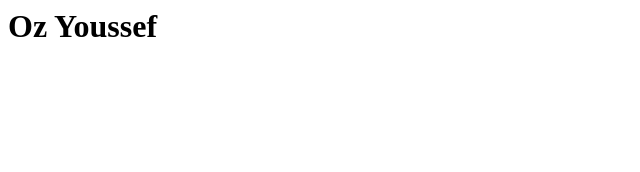
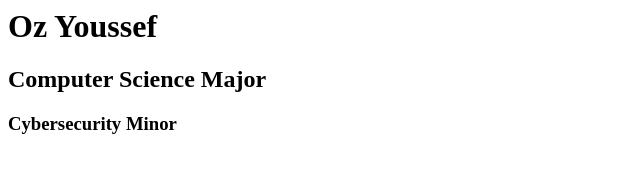
Before and after one commit to LordOlimar/about-me, a plain HTML site: page index.html in a window 1280 px wide. Shown: the whole page, without its empty margins (0-640 px from the left). Drawn offline with Linux system fonts and the light colour scheme.

Commit message:
Update index.html

```diff
--- a/index.html
+++ b/index.html
@@ -3,5 +3,11 @@
     <h1>
       Oz Youssef
     </h1>
+    <h2>
+      Computer Science Major
+    </h2>
+    <h3>
+      Cybersecurity Minor
+    </h3>
   </body>
 </html>
```
